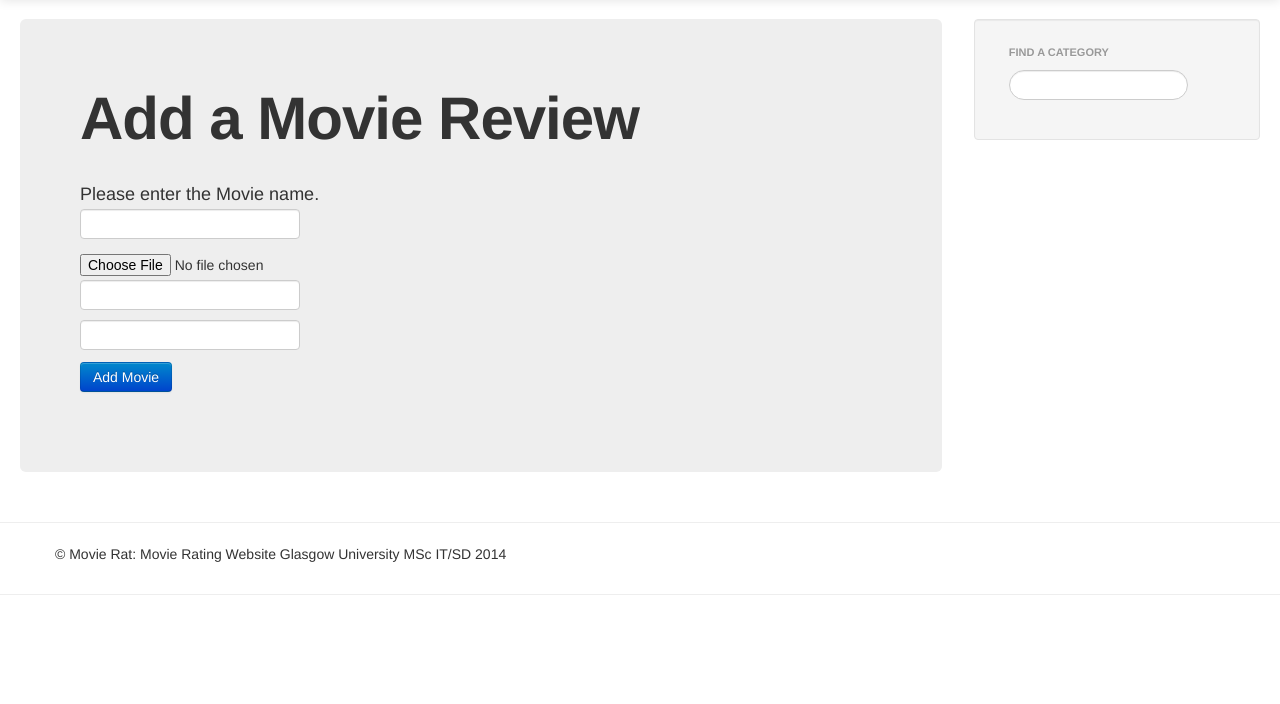
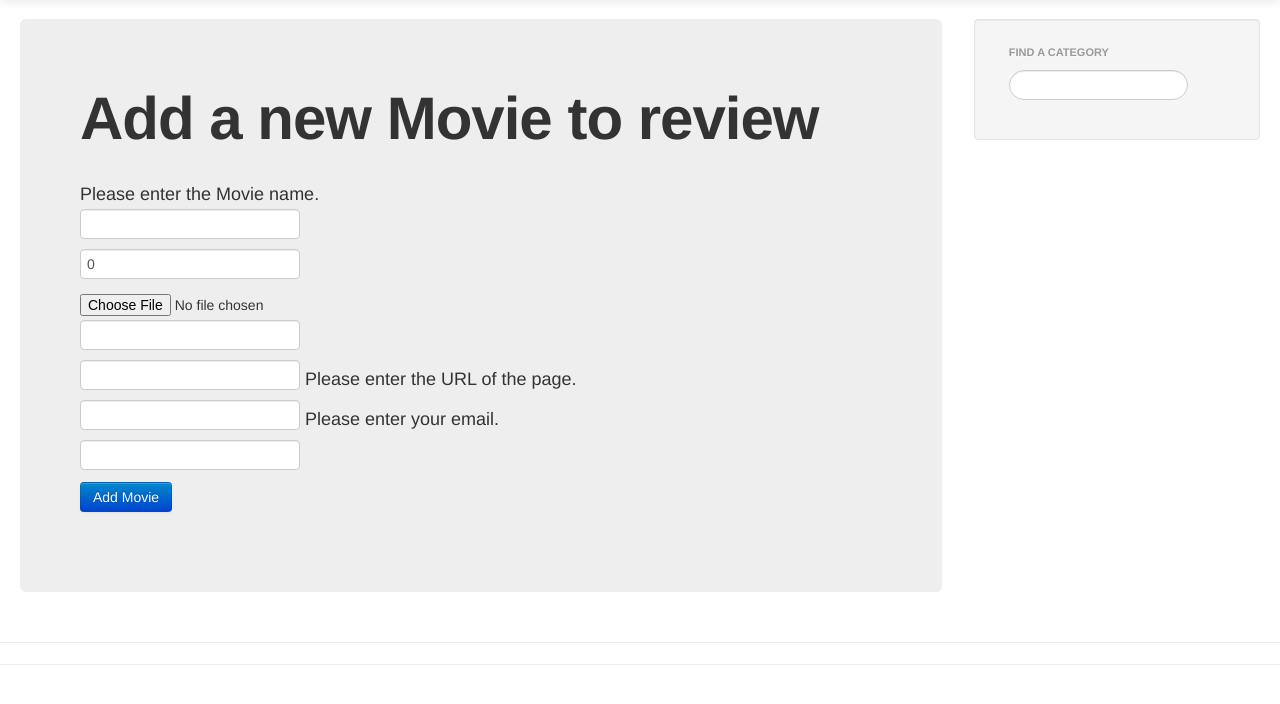
Before and after one commit to tonbaharry/movie_rating_rat, a Django app: page /movie/add_movie/ in a window 1280 px wide. Shown: the part 41-745 px from the top of the page. Run offline with Django 3.2, Linux system fonts and the light colour scheme; a user stored in the database is signed in; data comes from the database, SQL or seed files in the repository; both versions use the stored data as it was after the commit; parts of the project's set-up code (start-up, migrations or seed data) failed here and were passed over.

Commit message:
working on add movie functionality

```diff
--- a/movie/forms.py
+++ b/movie/forms.py
@@ -14,9 +14,10 @@ class CategoryForm(forms.ModelForm):
 
 
 class MovieForm(forms.ModelForm):
+    url = forms.URLField(max_length=300, help_text="Please enter the URL of the page.")
     name = forms.CharField(max_length=128, help_text="Please enter the Movie name.")
     views = forms.IntegerField(widget=forms.HiddenInput(), initial=0)
-    likes = forms.IntegerField(widget=forms.HiddenInput(), initial=0)
+    email = forms.CharField(help_text="Please enter your email.")
 
     # An inline class to provide additional information on the form.
     class Meta:
--- a/movie/urls.py
+++ b/movie/urls.py
@@ -19,6 +19,6 @@ urlpatterns = patterns('',
     url(r'^auto_add_page/$', views.auto_add_page, name='auto_add_page'),
     url(r'^movie/(?P<movie_name_url>\w+)/$', views.movie, name='movie'),
 	url(r'^add_movie/$', views.add_movie, name='add_movie'),
-    url(r'^movie/(?P<movie_name_url>\w+)/add_page/$', views.add_page, name='add_page'),
+    url(r'^movie/(?P<movie_name_url>\w+)/add_movie/$', views.add_movie, name='add_movie'),
 
 	)
--- a/movie/views.py
+++ b/movie/views.py
@@ -473,7 +473,7 @@ def suggest_movie(request):
 @login_required
 def auto_add_moviepage(request):
     context = RequestContext(request)
-    cat_id = None
+    movie_id = None
     url = None
     title = None
     context_dict = {}
@@ -481,8 +481,8 @@ def auto_add_moviepage(request):
         movie_id = request.GET['movie_id']
         url = request.GET['url']
         title = request.GET['title']
-        if cat_id:
-            movie = Movie.objects.get(id=int(cat_id))
+        if movie_id:
+            movie = Movie.objects.get(id=int(movie_id))
             p = MoviePage.objects.get_or_create(movie=movie, title=title, url=url)
 
             moviepages = MoviePage.objects.filter(movie=movie).order_by('-views')
--- a/templates/movie/add_movie.html
+++ b/templates/movie/add_movie.html
@@ -1,10 +1,10 @@
 {% extends "movie/base.html" %}
 
-{% block title %}Add a New Movie Review{% endblock %}
+{% block title %}Add a New Movie to review{% endblock %}
 
 {% block body_block %}
 <div class="hero-unit">
-    <h1>Add a Movie Review</h1>
+    <h1>Add a new Movie to review</h1>
     <br/>
 
     <div class="container">
--- a/templates/movie/base.html
+++ b/templates/movie/base.html
@@ -116,11 +116,12 @@
 
 <hr>
 
-<footer>
+<!---<footer>
     <div class="container">
         <p>&copy; Movie Rat: Movie Rating Website Glasgow University MSc IT/SD 2014</p>
     </div>
-</footer>
+</footer>-
+---------------------------------->
 
 
 <hr/>
--- a/templates/movie/movie_list.html
+++ b/templates/movie/movie_list.html
@@ -6,7 +6,7 @@
             {% if moviepage.views > 1 %}
                 - ({{ moviepage.views }} views)
             {% elif moviepage.views == 1 %}
-                - ({{ page.views }} view)
+                - ({{ moviepage.views }} view)
             {% endif %}
         </li>
         {% endfor %}
```
Also changed, not shown: movie.db, 3 other files.
